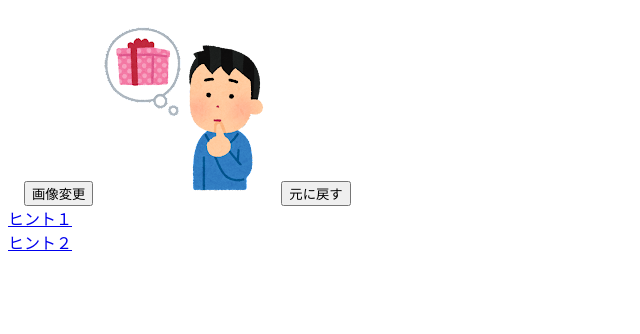
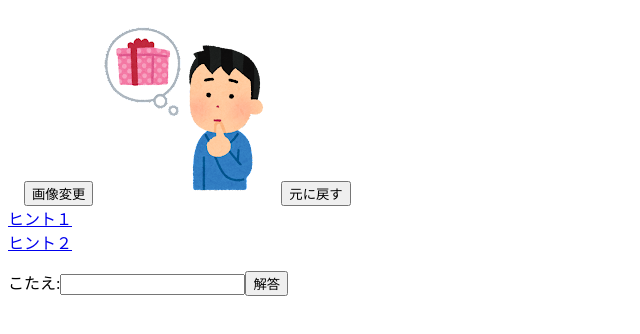
Before and after one commit to yamazakitomo/kimatu_project_zm20074_2, a plain HTML site: page index.html in a window 1280 px wide. Shown: the part 372-706 px from the top of the page, without its empty margins (0-640 px from the left). Drawn offline with Linux system fonts and the light colour scheme.

Commit message:
Update index.html

```diff
--- a/index.html
+++ b/index.html
@@ -44,5 +44,7 @@
       <a href="a.html">ヒント１</a>
       <br>
       <a href="b.html">ヒント２</a>
+      <p>こたえ:<input type="text" id="answer1"><input type="button" value="解答" onclick="nazo1()"></p>
+      <br>
   </body>
 </html>
```
